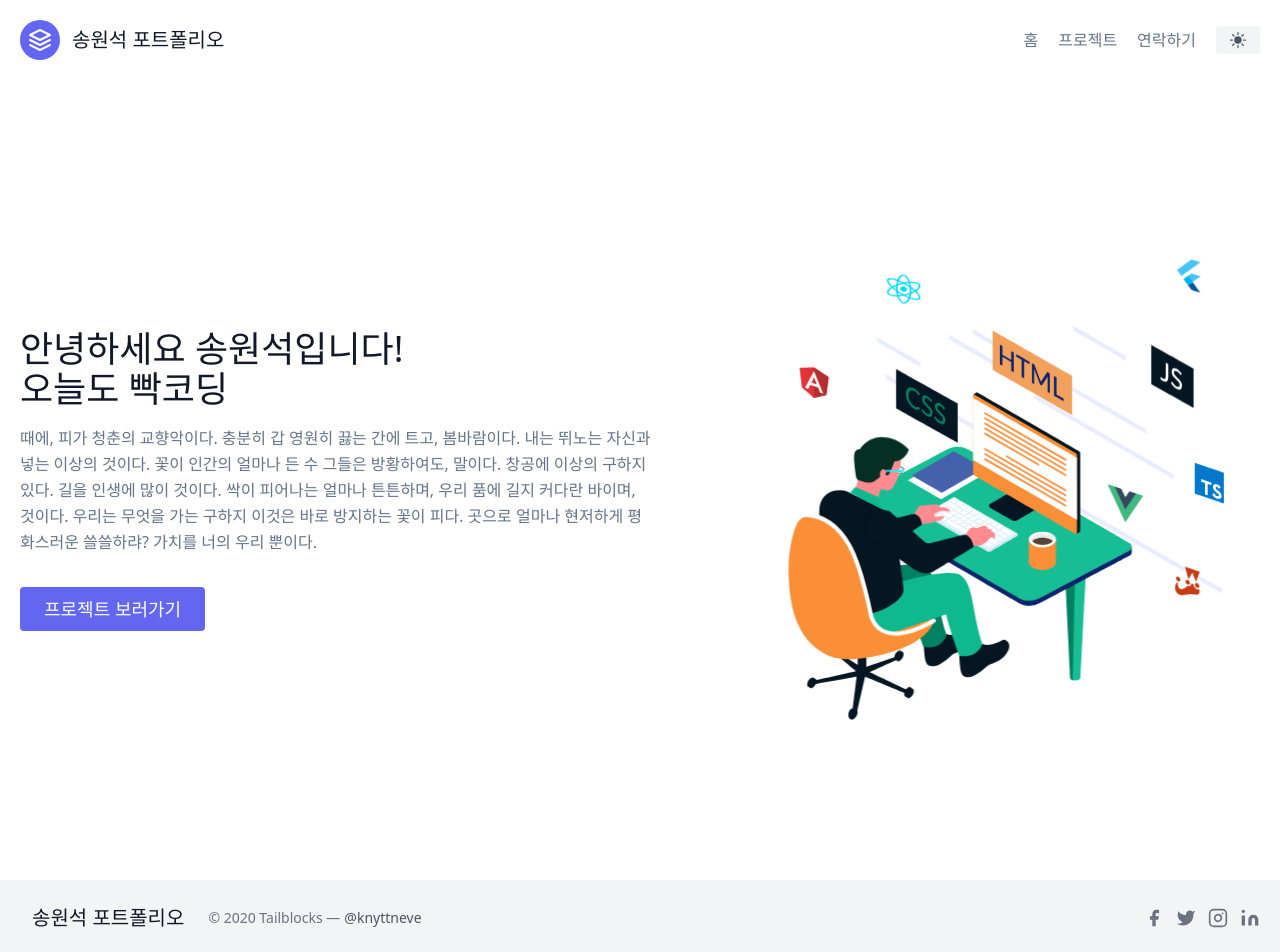
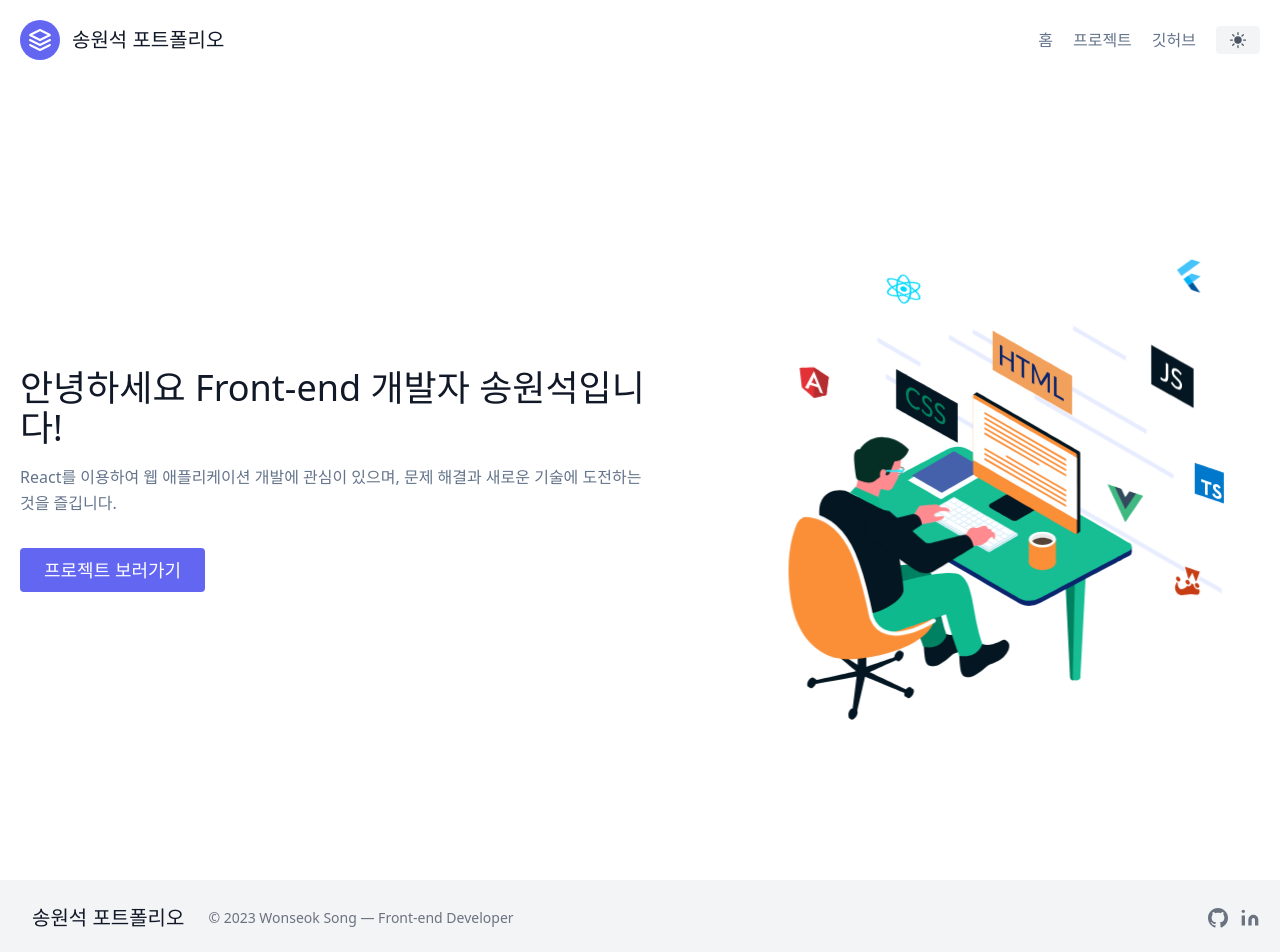
Before and after one commit to CircleSeok/portfolio, a Next.js app: page / in a window 1280 px wide. Shown: the top 952 px of the page. Built offline with nearby package versions, Linux system fonts and the light colour scheme.

Commit message:
소개문구 수정

```diff
--- a/components/Footer.js
+++ b/components/Footer.js
@@ -14,19 +14,17 @@
               <span className='ml-3 text-xl'>송원석 포트폴리오</span>
             </Link>
             <p className='text-sm text-gray-500 sm:ml-6 sm:mt-0 mt-4'>
-              © 2020 Tailblocks —
-              <a
-                href='https://twitter.com/knyttneve'
-                rel='noopener noreferrer'
-                className='text-gray-600 ml-1'
-                target='_blank'
-              >
-                @knyttneve
-              </a>
+              © 2023 Wonseok Song — Front-end Developer
             </p>
             <span className='inline-flex sm:ml-auto sm:mt-0 mt-4 justify-center sm:justify-start'>
-              <a className='text-gray-500'>
+              <a
+                href='https://github.com/CircleSeok'
+                target='_blank'
+                rel='noopener noreferrer'
+                className='text-gray-500'
+              >
                 <svg
+                  xmlns='http://www.w3.org/2000/svg'
                   fill='currentColor'
                   strokeLinecap='round'
                   strokeLinejoin='round'
@@ -34,36 +32,16 @@
                   className='w-5 h-5'
                   viewBox='0 0 24 24'
                 >
-                  <path d='M18 2h-3a5 5 0 00-5 5v3H7v4h3v8h4v-8h3l1-4h-4V7a1 1 0 011-1h3z'></path>
+                  <path d='M12 0c-6.626 0-12 5.373-12 12 0 5.302 3.438 9.8 8.207 11.387.599.111.793-.261.793-.577v-2.234c-3.338.726-4.033-1.416-4.033-1.416-.546-1.387-1.333-1.756-1.333-1.756-1.089-.745.083-.729.083-.729 1.205.084 1.839 1.237 1.839 1.237 1.07 1.834 2.807 1.304 3.492.997.107-.775.418-1.305.762-1.604-2.665-.305-5.467-1.334-5.467-5.931 0-1.311.469-2.381 1.236-3.221-.124-.303-.535-1.524.117-3.176 0 0 1.008-.322 3.301 1.23.957-.266 1.983-.399 3.003-.404 1.02.005 2.047.138 3.006.404 2.291-1.552 3.297-1.23 3.297-1.23.653 1.653.242 2.874.118 3.176.77.84 1.235 1.911 1.235 3.221 0 4.609-2.807 5.624-5.479 5.921.43.372.823 1.102.823 2.222v3.293c0 .319.192.694.801.576 4.765-1.589 8.199-6.086 8.199-11.386 0-6.627-5.373-12-12-12z' />
                 </svg>
               </a>
-              <a className='ml-3 text-gray-500'>
-                <svg
-                  fill='currentColor'
-                  strokeLinecap='round'
-                  strokeLinejoin='round'
-                  strokeWidth='2'
-                  className='w-5 h-5'
-                  viewBox='0 0 24 24'
-                >
-                  <path d='M23 3a10.9 10.9 0 01-3.14 1.53 4.48 4.48 0 00-7.86 3v1A10.66 10.66 0 013 4s-4 9 5 13a11.64 11.64 0 01-7 2c9 5 20 0 20-11.5a4.5 4.5 0 00-.08-.83A7.72 7.72 0 0023 3z'></path>
-                </svg>
-              </a>
-              <a className='ml-3 text-gray-500'>
-                <svg
-                  fill='none'
-                  stroke='currentColor'
-                  strokeLinecap='round'
-                  strokeLinejoin='round'
-                  strokeWidth='2'
-                  className='w-5 h-5'
-                  viewBox='0 0 24 24'
-                >
-                  <rect width='20' height='20' x='2' y='2' rx='5' ry='5'></rect>
-                  <path d='M16 11.37A4 4 0 1112.63 8 4 4 0 0116 11.37zm1.5-4.87h.01'></path>
-                </svg>
-              </a>
-              <a className='ml-3 text-gray-500'>
+
+              <a
+                href='/projects'
+                target='_blank'
+                rel='noopener noreferrer'
+                className='ml-3 text-gray-500'
+              >
                 <svg
                   fill='currentColor'
                   stroke='currentColor'
--- a/components/Header.js
+++ b/components/Header.js
@@ -34,8 +34,11 @@
               프로젝트
             </Link>
 
-            <Link className='mr-5 hover:text-gray-900' href='/'>
-              연락하기
+            <Link
+              className='mr-5 hover:text-gray-900'
+              href='https://github.com/CircleSeok'
+            >
+              깃허브
             </Link>
           </nav>
           {/* 다크모드 토글 버튼 작업 */}
--- a/components/home/Hero.js
+++ b/components/home/Hero.js
@@ -7,18 +7,11 @@
     <>
       <div className='lg:flex-grow md:w-1/2 lg:pr-24 md:pr-16 flex flex-col md:items-start md:text-left mb-16 md:mb-0 items-center text-center'>
         <h1 className='title-font sm:text-4xl text-3xl mb-4 font-medium text-gray-900'>
-          안녕하세요 송원석입니다!
-          <br className='hidden lg:inline-block' />
-          오늘도 빡코딩
+          안녕하세요 Front-end 개발자 송원석입니다!
         </h1>
         <p className='mb-8 leading-relaxed'>
-          때에, 피가 청춘의 교향악이다. 충분히 갑 영원히 끓는 간에 트고,
-          봄바람이다. 내는 뛰노는 자신과 넣는 이상의 것이다. 꽃이 인간의 얼마나
-          든 수 그들은 방황하여도, 말이다. 창공에 이상의 구하지 있다. 길을
-          인생에 많이 것이다. 싹이 피어나는 얼마나 튼튼하며, 우리 품에 길지
-          커다란 바이며, 것이다. 우리는 무엇을 가는 구하지 이것은 바로 방지하는
-          꽃이 피다. 곳으로 얼마나 현저하게 평화스러운 쓸쓸하랴? 가치를 너의
-          우리 뿐이다.
+          React를 이용하여 웹 애플리케이션 개발에 관심이 있으며, 문제 해결과
+          새로운 기술에 도전하는 것을 즐깁니다.
         </p>
         <div className='flex justify-center'>
           <Link href='/projects' className='btn-project'>
--- a/pages/index.js
+++ b/pages/index.js
@@ -11,7 +11,7 @@
     <Layout>
       <Head>
         <title>송원석 포트폴리오</title>
-        <meta name='description' content='오늘도 빡코딩' />
+        <meta name='description' content='송원석 포트폴리오' />
         <meta name='viewport' content='width=device-width, initial-scale=1' />
         <link rel='icon' href='/favicon.ico' />
       </Head>
```
